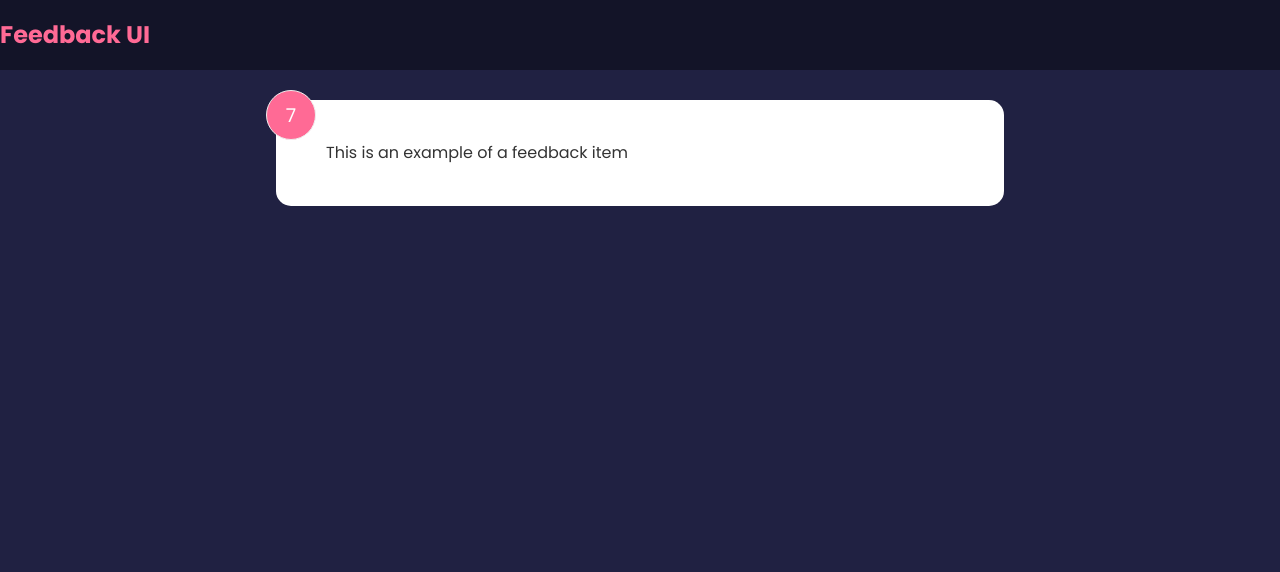
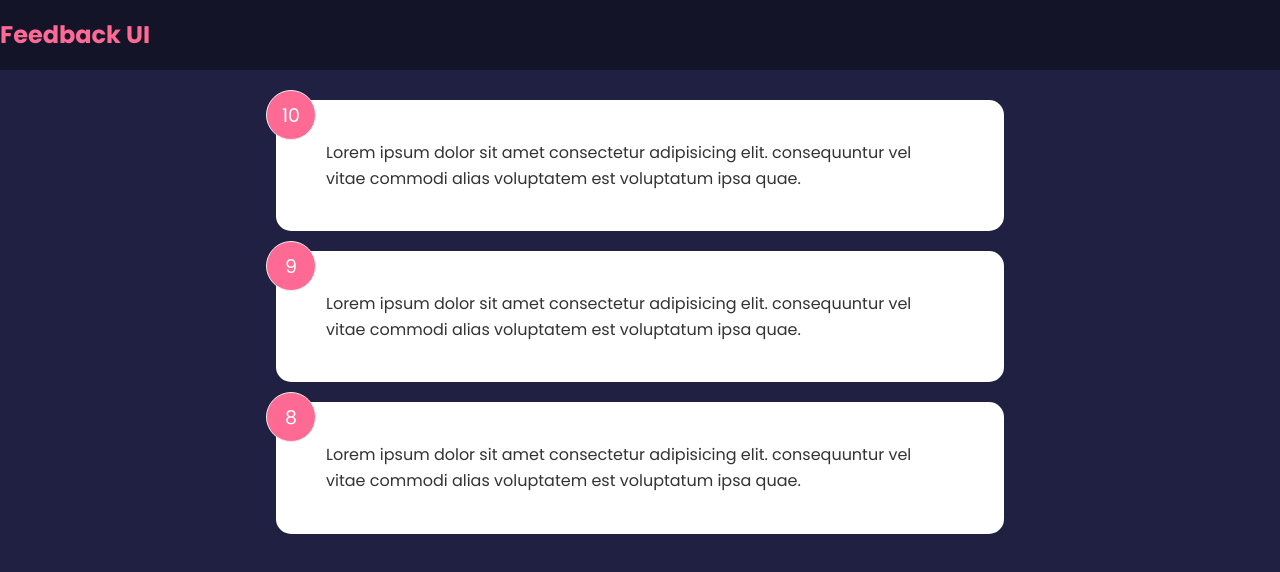
Before and after one commit to imnakul/Feedback-App, a React (Create React App) app: page / in a window 1280 px wide. Shown: the top 572 px of the page. Built offline with nearby package versions, Linux system fonts and the light colour scheme.

Commit message:
ManagingGlobalState

```diff
--- a/src/App.js
+++ b/src/App.js
@@ -1,6 +1,6 @@
 import { useState } from "react";
 import Header from "./components/Header";
-import FeedbackItem from "./components/FeedbackItem";
+import FeedbackList from "./components/FeedbackList";
 import FeedbackData from "./data/FeedbackData";
 
 function App() {
@@ -9,7 +9,7 @@
       <>
          <Header />
          <div className="container">
-            <FeedbackItem />
+            <FeedbackList feedback={feedback} />
          </div>
       </>
    );
--- a/src/components/FeedbackItem.jsx
+++ b/src/components/FeedbackItem.jsx
@@ -1,12 +1,9 @@
-import {useState} from 'react'
+function FeedbackItem({item}) {
 
-function FeedbackItem() {
-    const [rating, setRating] = useState(7)
-    const [text, setText] = useState('This is an example of a feedback item')
     return (
     <div className='card'>
-        <div className="num-display">{rating}</div>
-        <div className="text-display">{text}</div>
+        <div className="num-display">{item.rating}</div>
+        <div className="text-display">{item.text}</div>
         </div>
   )
 }
--- /dev/null
+++ b/src/components/FeedbackList.jsx
@@ -0,0 +1,15 @@
+import FeedbackItem from "./FeedbackItem"
+function FeedbackList({feedback}) {
+    if(!feedback || feedback.length === 0){
+        return <p>No Feedback Yet!</p>
+    }
+  return (
+    <div className='feedback-list'>
+        {feedback.map((item)=> (
+            <FeedbackItem key={item.id} item={item} />
+                ))}
+        </div>
+  )
+}
+
+export default FeedbackList
```
